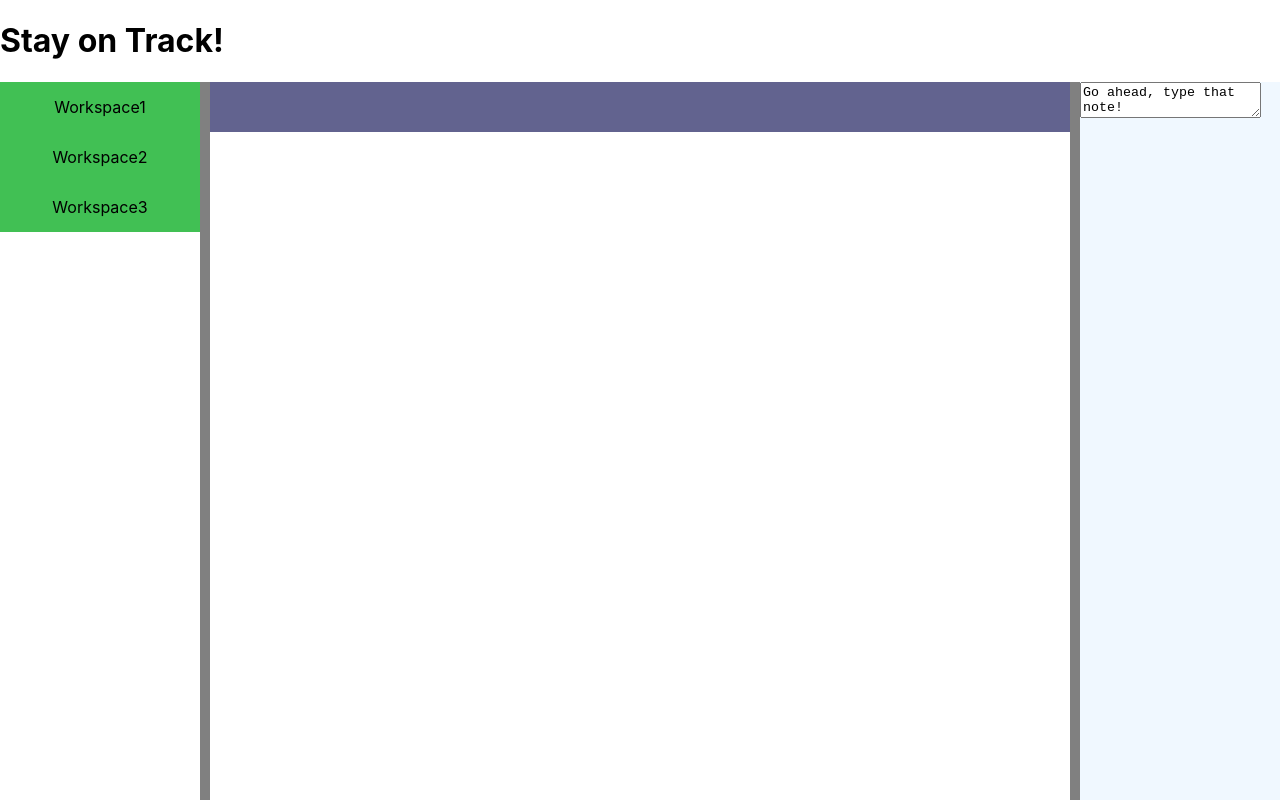
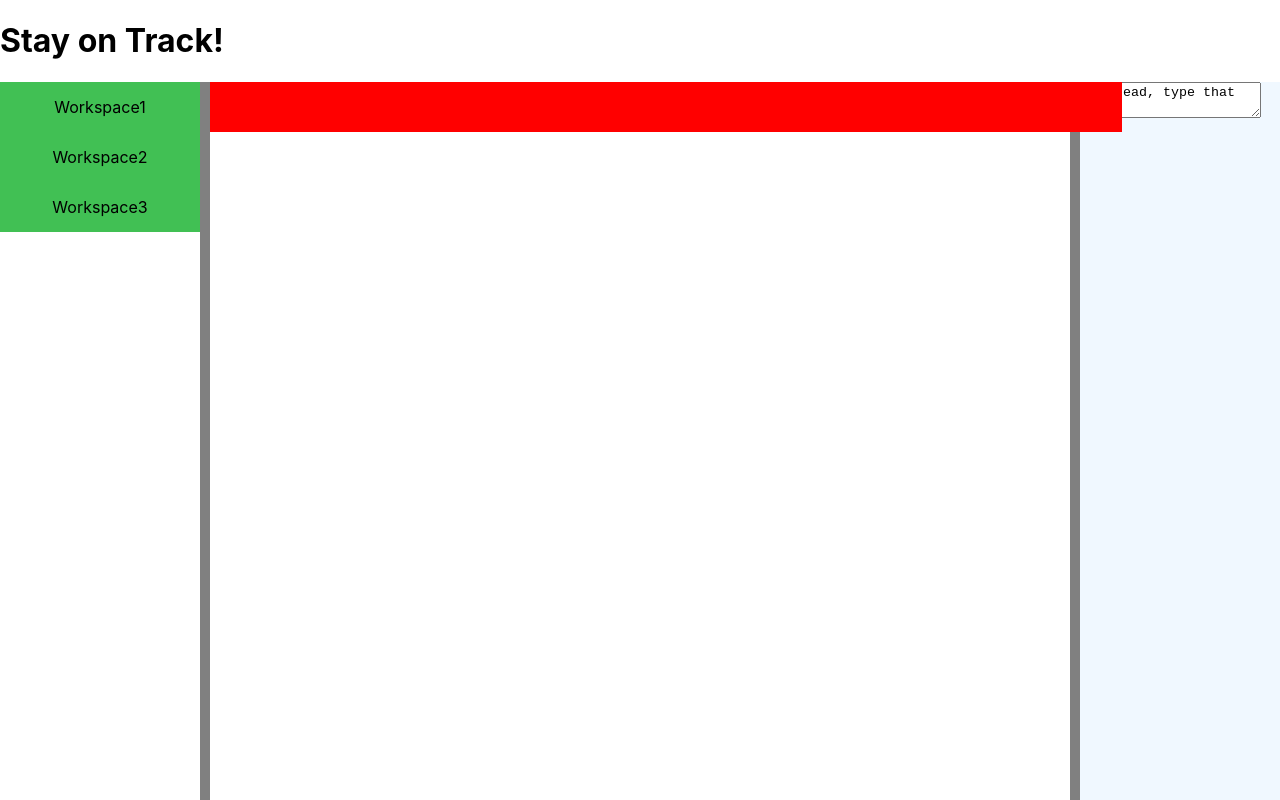
Before and after one commit to Goma0925/TaskRail, a React (Create React App) app in the folder taskrail_client/: page / in a window 1280 px wide. Built offline with nearby package versions, Linux system fonts and the light colour scheme.

Commit message:
hi william

```diff
--- a/taskrail_client/src/components/TaskNode/Decorators/WithSubtaskSkin/WithSubtaskSkin.css
+++ b/taskrail_client/src/components/TaskNode/Decorators/WithSubtaskSkin/WithSubtaskSkin.css
@@ -1,5 +1,8 @@
-.node {
+.subtask-skin {
     position: absolute;
     border: 5 px solid blue;
     border-radius: 10;
+    background-color: red;
+    width: inherit;
+    height: inherit;
 }
--- a/taskrail_client/src/components/TaskNode/Decorators/WithSubtaskSkin/WithSubtaskSkin.tsx
+++ b/taskrail_client/src/components/TaskNode/Decorators/WithSubtaskSkin/WithSubtaskSkin.tsx
@@ -9,6 +9,7 @@ export default function WithSubtaskSkin(NodeToDecorate: React.ComponentType<Task
         return (
             <NodeToDecorate {...props}>
                 {props.children}
+                <div className="subtask-skin" style={{width: props.width}}></div>
             </NodeToDecorate>
         )
     }
```
